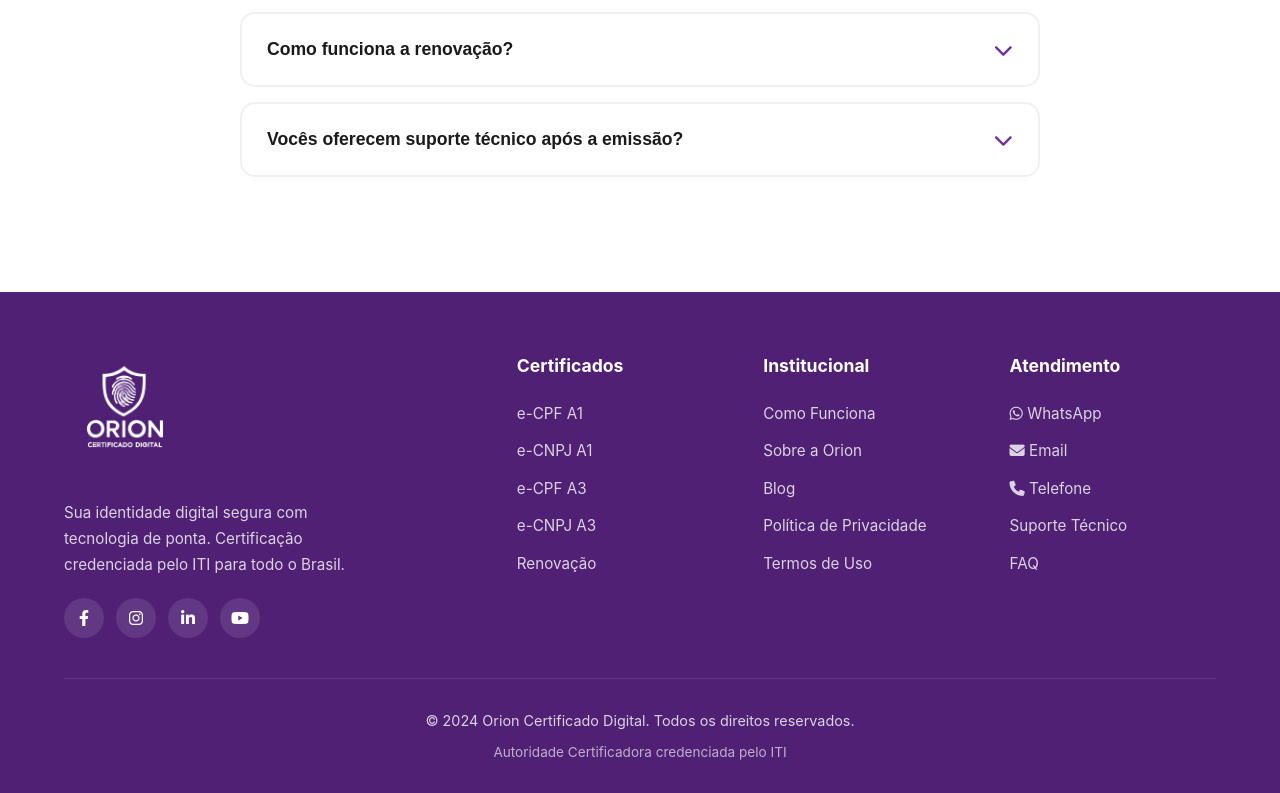
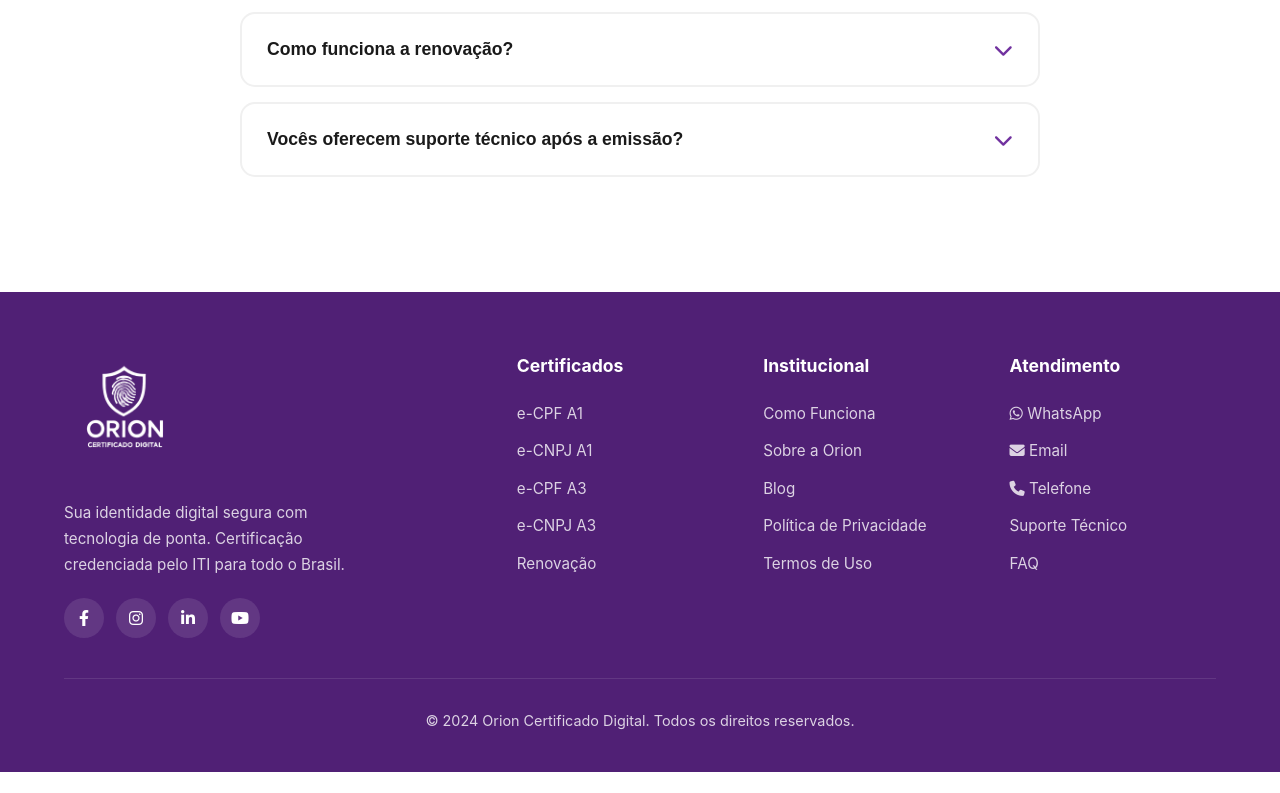
Before and after one commit to devsoftwarefabricio/oriontemp, a plain HTML site: page index.html in a window 1280 px wide. Shown: the part 9341-10134 px from the top of the page. After the commit the page ends 10113 px from the top, so only its background shows below. Drawn offline with Linux system fonts and the light colour scheme.

Commit message:
Update index.html

```diff
--- a/index.html
+++ b/index.html
@@ -1792,7 +1792,6 @@ footer { background: var(--primary-dark); padding: 60px 0 30px; color: rgba(255,
             <div class="footer-bottom">
                 <p>&copy; 2024 Orion Certificado Digital. Todos os direitos reservados.</p>
                 <p style="margin-top: 10px; font-size: 0.85rem; opacity: 0.8;">
-                    Autoridade Certificadora credenciada pelo ITI
                 </p>
             </div>
         </div>
```
